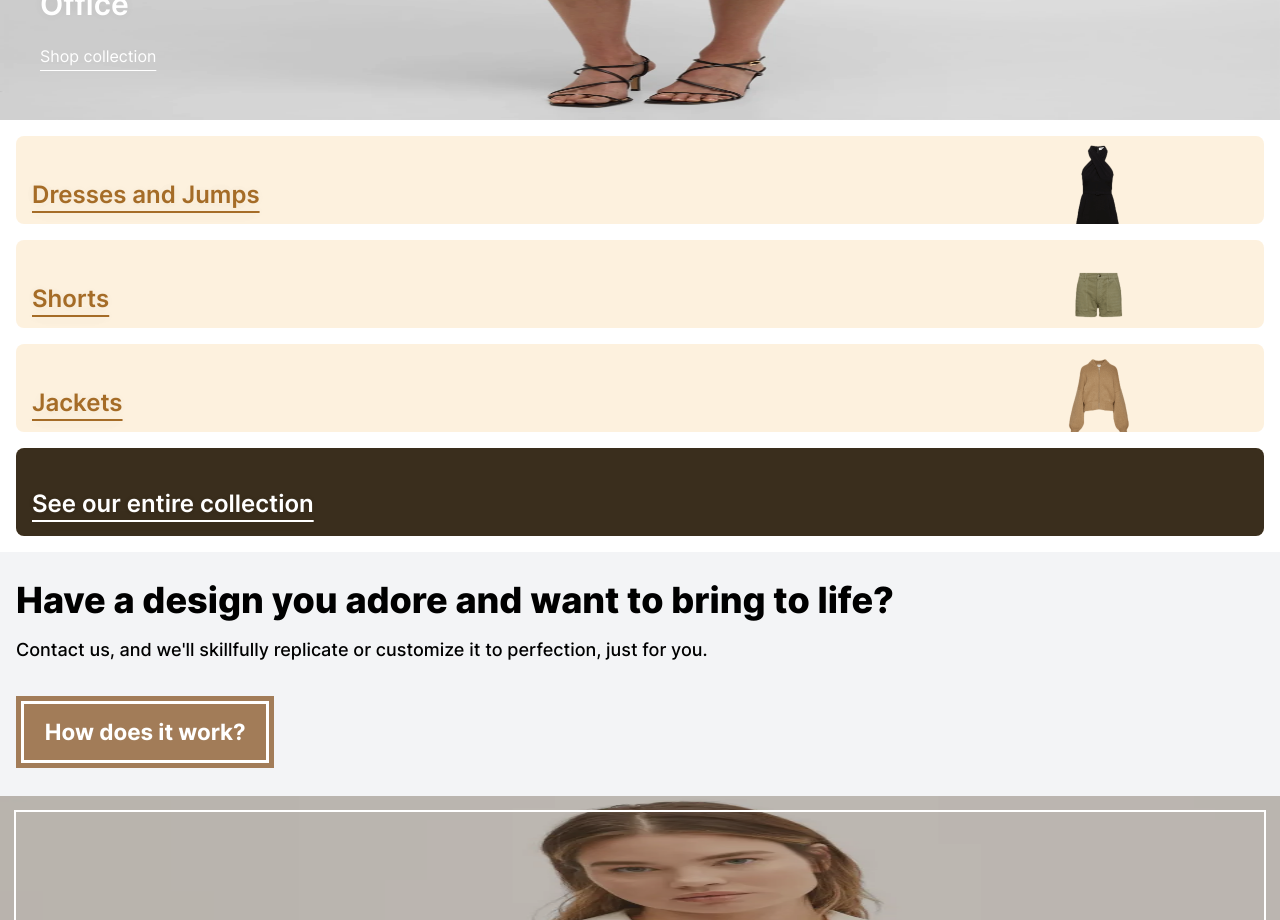
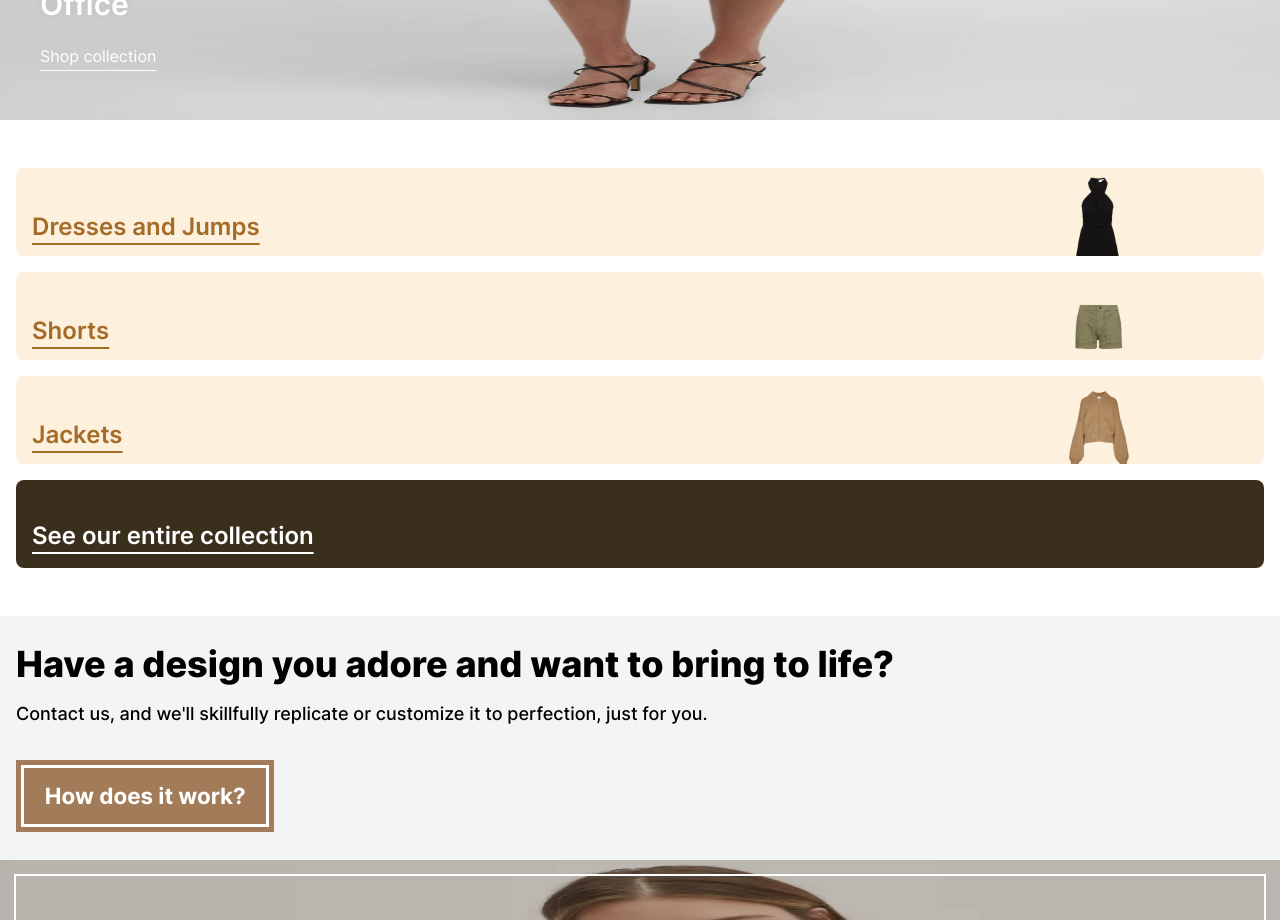
Before and after one commit to boygemini/Glowreah, a Next.js app: page /home in a window 1280 px wide. Shown: the part 3720-4640 px from the top of the page. Built offline with nearby package versions, Linux system fonts and the light colour scheme.

Commit message:
few style changes

```diff
--- a/app/components/Collection/all-collections.tsx
+++ b/app/components/Collection/all-collections.tsx
@@ -34,7 +34,7 @@ function AllCollections({}: Props) {
   selectedFewOtherForShow.map((m) => console.log(m));
 
   return (
-    <div className={cn("our-collection flex flex-col gap-4 p-4")}>
+    <div className={cn("our-collection flex flex-col gap-4 p-4 my-8")}>
       {selectedFewOtherForShow.map((collection, key) => {
         return (
           <div
--- a/app/globals.css
+++ b/app/globals.css
@@ -28,6 +28,7 @@
   margin: 0;
   padding: 0;
   padding-inline: 0;
+  outline: none;
 }
 
 body {
@@ -328,7 +329,8 @@ svg {
   color: #a56c27;
   text-decoration: 1.5px underline #a56c27;
   text-underline-offset: 8px;
-  text-shadow: var(--text-shadow);
+  -moz-text-decoration: 1.5px underline #a56c27;
+  -moz-text-underline-offset: 8px;
   font-weight: 600;
   position: absolute;
   bottom: 0.8rem;
```
